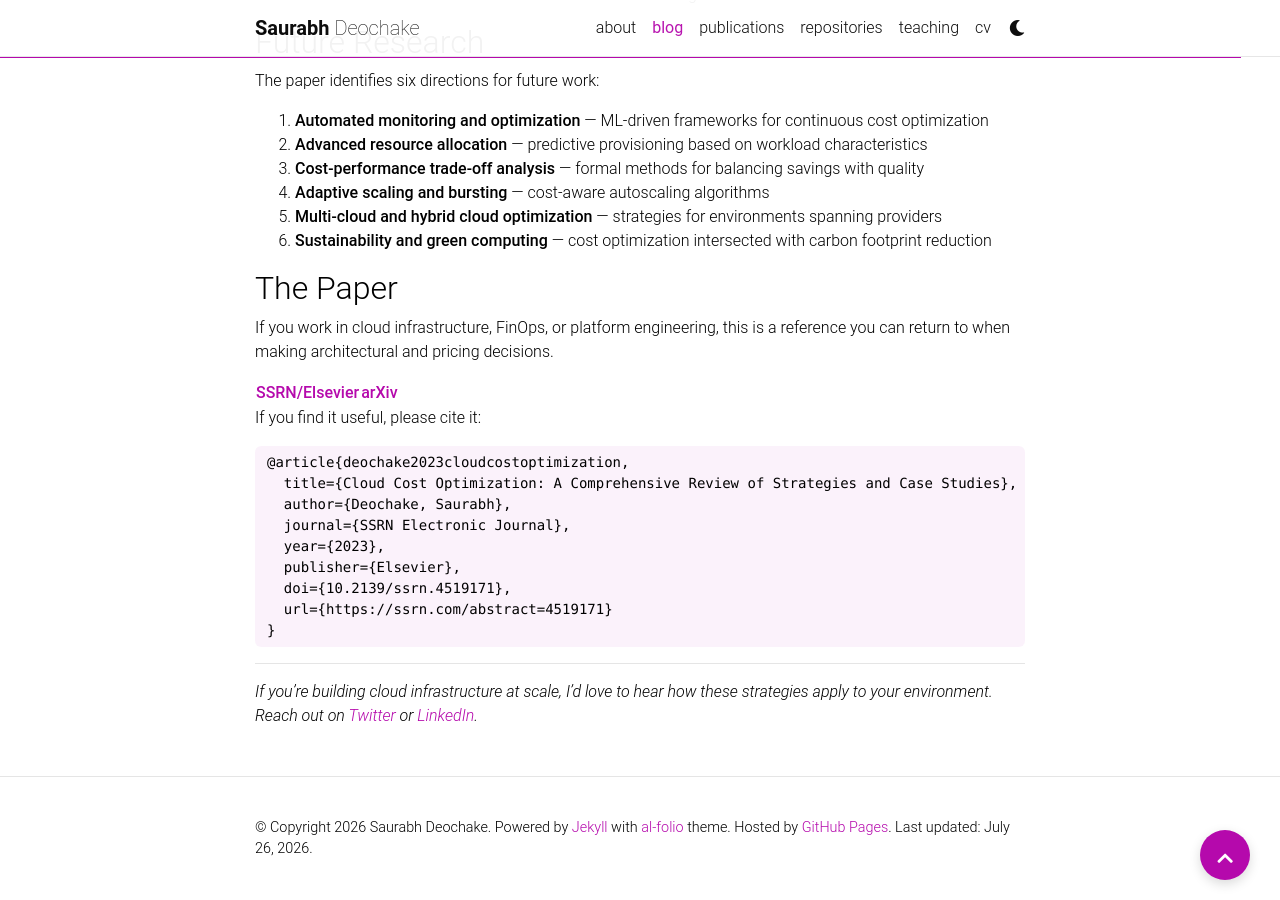
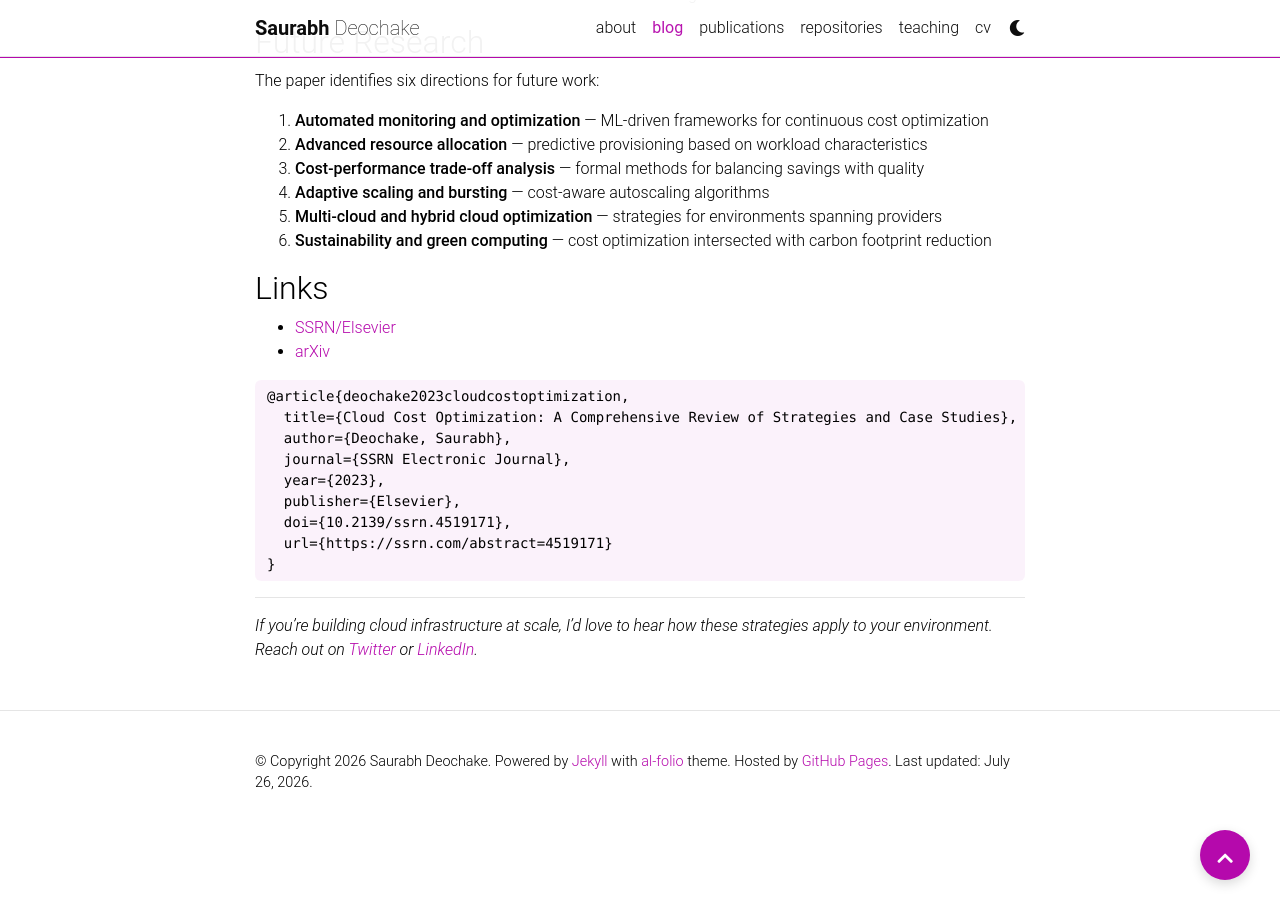
Before and after one commit to saurabh-deochake/saurabh-deochake.github.io, a Jekyll site: the page built from _posts/2025-01-19-cloud-cost-optimization-what-the-data-says.md, in a window 1280 px wide and 900 px high, scrolled down 2029 px. Built offline with Jekyll 4.4.1, drawn with Linux system fonts in a browser that asks for light colours; comment, search, counter and statistics services are not loaded; a style sheet for code colours, icons or effects is not loaded.

Commit message:
Remove 'please cite' language, just provide the links and BibTeX

````diff
--- a/_posts/2025-01-19-cloud-cost-optimization-what-the-data-says.md
+++ b/_posts/2025-01-19-cloud-cost-optimization-what-the-data-says.md
@@ -73,13 +73,10 @@ The paper identifies six directions for future work:
 5. **Multi-cloud and hybrid cloud optimization** — strategies for environments spanning providers
 6. **Sustainability and green computing** — cost optimization intersected with carbon footprint reduction
 
-## The Paper
+## Links
 
-If you work in cloud infrastructure, FinOps, or platform engineering, this is a reference you can return to when making architectural and pricing decisions.
-
-**[SSRN/Elsevier](https://ssrn.com/abstract=4519171)** | **[arXiv](https://arxiv.org/abs/2307.12479)**
-
-If you find it useful, please cite it:
+- [SSRN/Elsevier](https://ssrn.com/abstract=4519171)
+- [arXiv](https://arxiv.org/abs/2307.12479)
 
 ```bibtex
 @article{deochake2023cloudcostoptimization,
````
